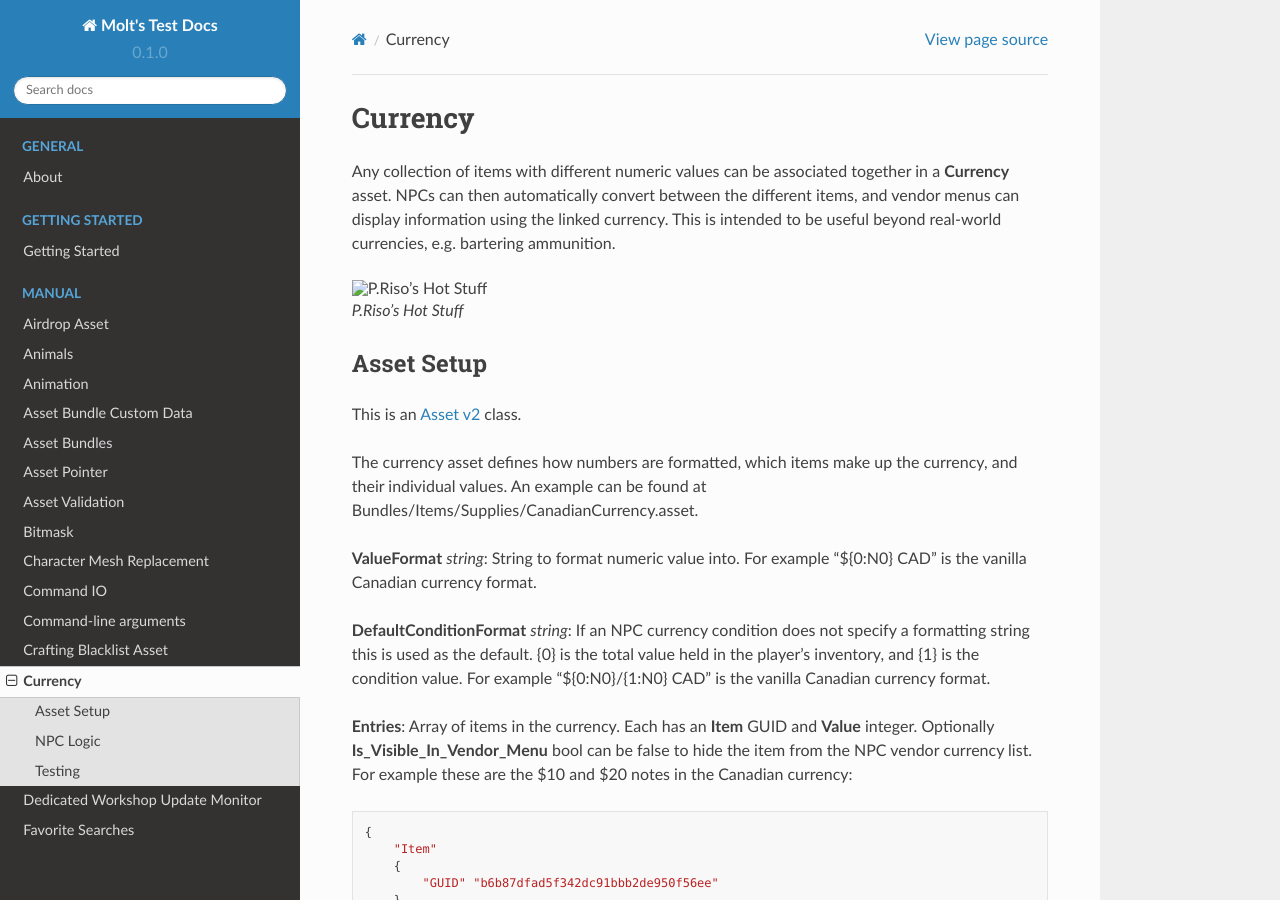
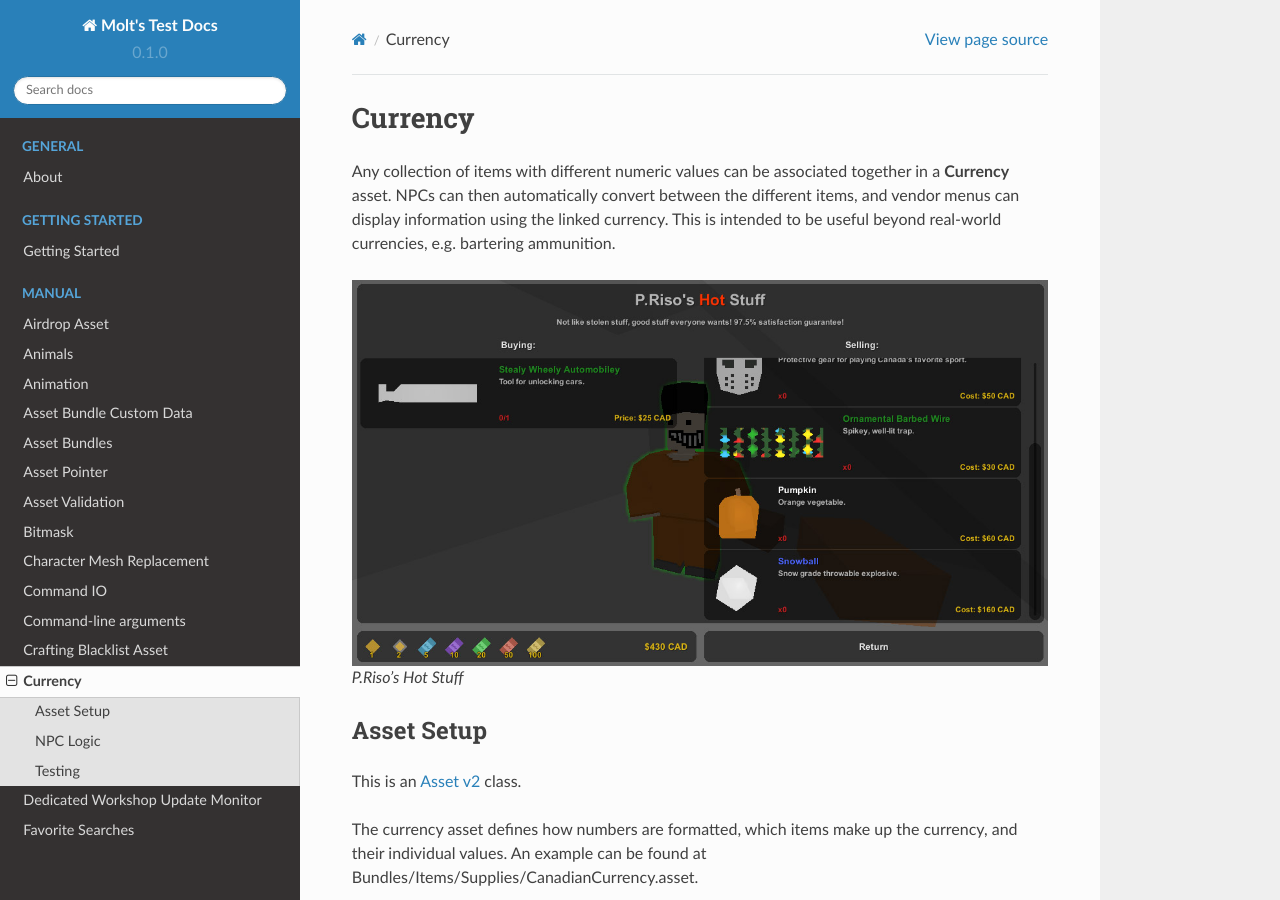
Before and after one commit to MoltonMontro/TestDocs, a Sphinx documentation site: the page built from docs/source/assets/Currency.rst, in a window 1280 px wide and 900 px high. Built offline with Sphinx 7.4.7 and the Read the Docs theme 2.0.0, drawn with Linux system fonts in a browser that asks for light colours.

Commit message:
Fix image path

```diff
--- a/docs/source/assets/Currency.rst
+++ b/docs/source/assets/Currency.rst
@@ -7,7 +7,7 @@ between the different items, and vendor menus can display information
 using the linked currency. This is intended to be useful beyond
 real-world currencies, e.g. bartering ammunition.
 
-.. figure:: Images/VendorCurrency.jpg
+.. figure:: ../Images/VendorCurrency.jpg
    :alt: P.Riso’s Hot Stuff
 
    P.Riso’s Hot Stuff
```
